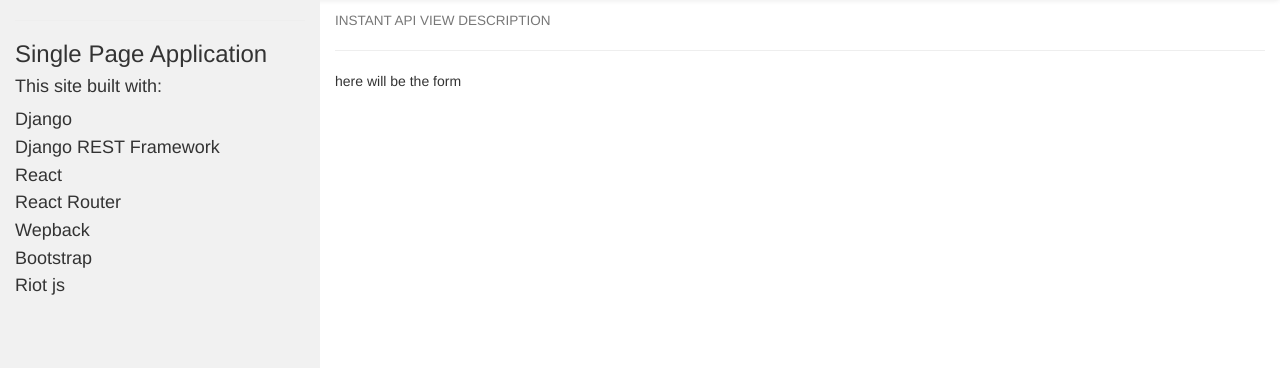
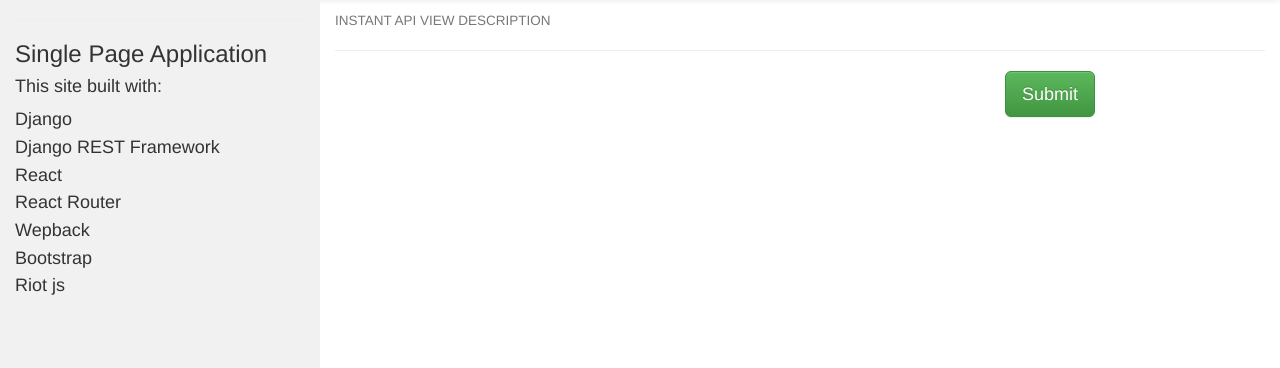
Before and after one commit to conformist-mw/django_react, a Django app: page /instant/support/ in a window 1280 px wide. Shown: the part 52-420 px from the top of the page. Run offline with Django 3.2, Linux system fonts and the light colour scheme; some libraries are stand-ins or nearby versions.

Commit message:
added form layout

```diff
--- a/instant/templates/instant/support.html
+++ b/instant/templates/instant/support.html
@@ -2,5 +2,40 @@
 {% load static %}
 {% block title %}Support page{% endblock %}
 {% block content %}
-          <p>here will be the form</p>
+  <div id="content">
+    <div class="col-md-8 col-md-offset-2">
+    {% load widget_tweaks %}
+      <form class="form-horizontal" role="form" action="{% url 'support' %}" enctype="multipart/form-data" method="post">{% csrf_token %}
+      {% for field in form %}
+        {% if field.errors %}
+        <div class="form-group has-error">
+          <label class="col-sm-2 control-label" for="id_{{ field.name }}">{{ field.label }}</label>
+          <div class="col-sm-10">
+            {{ field|attr:"class:form-control" }}
+            <span class="help-block">
+              {% for error in  field.errors %}{{ error }}{% endfor %}
+            </span>
+          </div>
+        </div>
+        {% else %}
+        <div class="form-group">
+          <label class="col-sm-2 control-label" for="id_{{ field.name }}">{{ field.label }}</label>
+          <div class="col-sm-10">
+            {{ field|attr:"class:form-control" }}
+            {% if field.help_text %}
+              <p class="help-block"><small>{{ field.help_text }}</small></p>
+            {% endif %}
+          </div>
+        </div>
+          {% endif %}
+        {% endfor %}
+        <div class="form-group">
+          <div class="col-sm-offset-2 col-sm-10 text-right">
+            <button type="submit" class="btn btn-success btn-lg">Submit</button>
+          </div>
+        </div>
+      </form>
+    </div>
+  </div>
+  <div class="col-md-12" style="margin-bottom: 50px"></div>
 {% endblock %}
```
